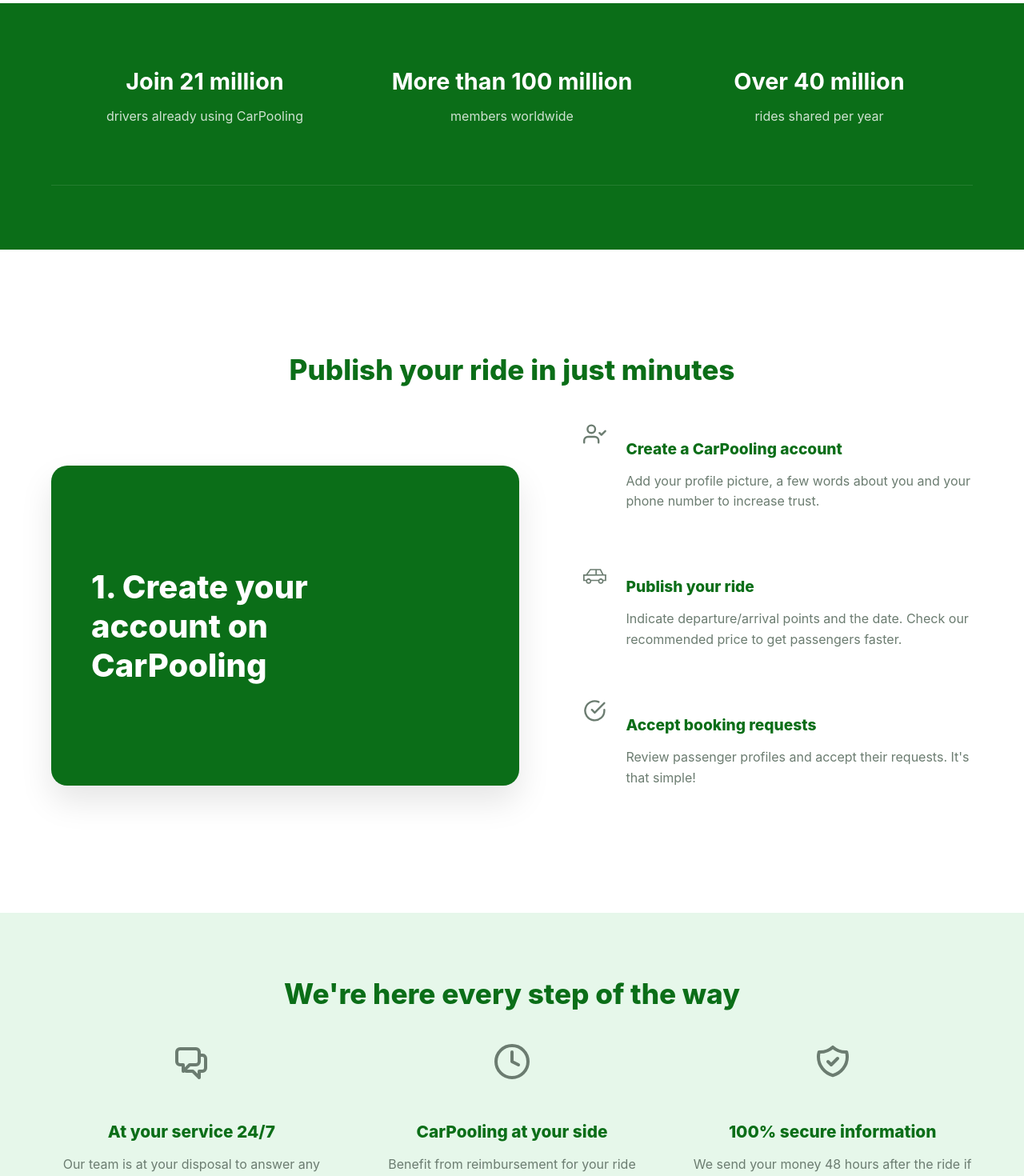
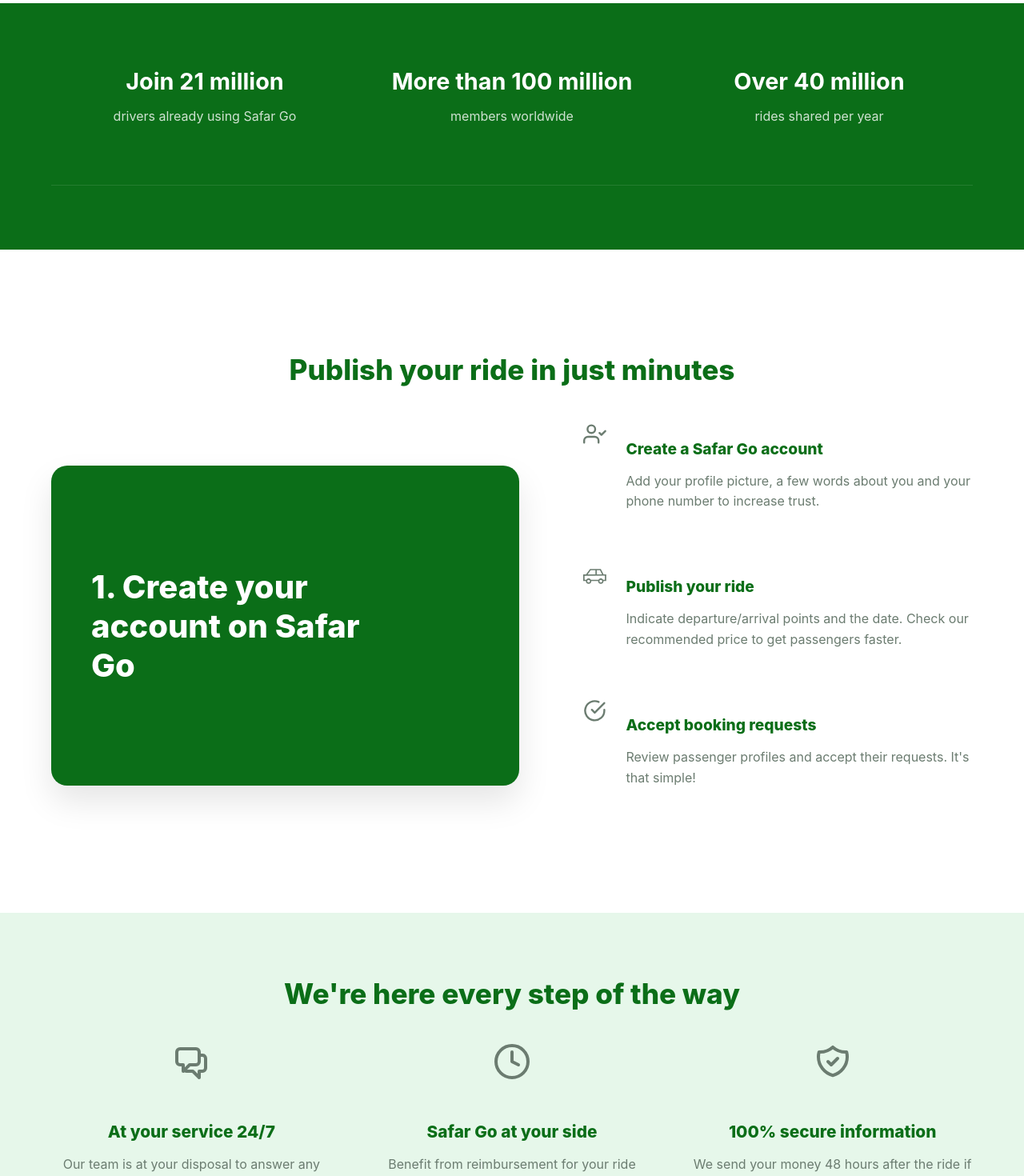
Before and after one commit to Prince188/car-pooling, a React (Create React App) app: page /offer-ride in a window 1280 px wide. Shown: the part 1300-2770 px from the top of the page at 80% size. Built offline with nearby package versions, Linux system fonts and the light colour scheme; the HTML template or start-up script is replaced by a standard one.

Commit message:
Offer Ride CSS Changed

```diff
--- a/src/component/Footer.jsx
+++ b/src/component/Footer.jsx
@@ -9,7 +9,7 @@
             <footer className="main-footer">
                 <div className="footer-cols">
                     <div className="footer-col">
-                        <h4>Go anywhere with CarPooling</h4>
+                        <h4>Go anywhere with Safar Go</h4>
                         <ul><li>Popular rides</li><li>Destinations</li></ul>
                     </div>
                     <div className="footer-col">
@@ -25,7 +25,7 @@
                     <div className="social-links">
                         <FaFacebook /> <FaTwitter /> <FaYoutube /> <FaInstagram />
                     </div>
-                    <p>© CarPooling, 2026</p>
+                    <p>© Safar Go, 2026</p>
                 </div>
             </footer>
         </>
--- a/src/component/Navbar.jsx
+++ b/src/component/Navbar.jsx
@@ -21,6 +21,9 @@
                     <div className="nav-search-wrapper mobile-only">
                         <HiSearch size={24} />
                     </div>
+                    {/* <a href="https://www.google.com" target="_blank" className='nav-action-btn offer-ride'>
+                        Improve Us
+                    </a> */}
                     <Link to={"/offer-ride"} className='"nav-action-btn offer-ride' >
                         <HiPlusCircle /> Offer a ride
                     </Link>
--- a/src/page/Home.jsx
+++ b/src/page/Home.jsx
@@ -125,8 +125,8 @@
             {/* Testimonial Section */}
             <section className="testimonial-section">
                 <div className="testimonial-text">
-                    <h2>Only on CarPooling...</h2>
-                    <blockquote>"Carpooling's great: I pay a little money to get where I'm going on time, in comfort, and meet great people."</blockquote>
+                    <h2>Only on Safar Go...</h2>
+                    <blockquote>"Safar Go's great: I pay a little money to get where I'm going on time, in comfort, and meet great people."</blockquote>
                     <p className="author">Amit, from Pune</p>
                 </div>
                 <div className="testimonial-img">
--- a/src/page/OfferRide.jsx
+++ b/src/page/OfferRide.jsx
@@ -26,7 +26,7 @@
             <section className="offer-hero">
                 <div className="offer-hero-container">
                     <div className="offer-hero-text">
-                        <h1>Become a CarPooling driver and save on travel costs by sharing your ride with passengers.</h1>
+                        <h1>Become a Safar Go driver and save on travel costs by sharing your ride with passengers.</h1>
                     </div>
                     <div className="offer-hero-grid">
                         <form className="price-calc-card" onSubmit={handleSubmit}>
@@ -97,7 +97,7 @@
             {/* 3. STATS & TESTIMONIAL */}
             <section className="trust-section">
                 <div className="stats-strip">
-                    <div className="stat-box"><strong>Join 21 million</strong><p>drivers already using CarPooling</p></div>
+                    <div className="stat-box"><strong>Join 21 million</strong><p>drivers already using Safar Go</p></div>
                     <div className="stat-box"><strong>More than 100 million</strong><p>members worldwide</p></div>
                     <div className="stat-box"><strong>Over 40 million</strong><p>rides shared per year</p></div>
                 </div>
@@ -105,7 +105,7 @@
                 {/* <div className="testimonial-carousel">
                     <button className="carousel-nav"><HiChevronLeft /></button>
                     <div className="testimonial-card">
-                        <p>"5 years of using CarPooling, dozens of journeys, as many meetings and exchanges, not a single disappointment. THANK YOU!"</p>
+                        <p>"5 years of using Safar Go, dozens of journeys, as many meetings and exchanges, not a single disappointment. THANK YOU!"</p>
                         <span>Simon</span>
                     </div>
                     <button className="carousel-nav"><HiChevronRight /></button>
@@ -118,14 +118,14 @@
                 <div className="how-it-works-grid">
                     <div className="video-thumb">
                         <div className="play-overlay">
-                            <h3>1. Create your account on CarPooling</h3>
+                            <h3>1. Create your account on Safar Go</h3>
                         </div>
                     </div>
                     <div className="steps-list">
                         <div className="step-point">
                             <FiUserCheck className="step-icon" />
                             <div>
-                                <h4>Create a CarPooling account</h4>
+                                <h4>Create a Safar Go account</h4>
                                 <p>Add your profile picture, a few words about you and your phone number to increase trust.</p>
                             </div>
                         </div>
@@ -158,7 +158,7 @@
                     </div>
                     <div className="support-item">
                         <FiClock />
-                        <h4>CarPooling at your side</h4>
+                        <h4>Safar Go at your side</h4>
                         <p>Benefit from reimbursement for your ride expenses easily through our platform.</p>
                     </div>
                     <div className="support-item">
```
